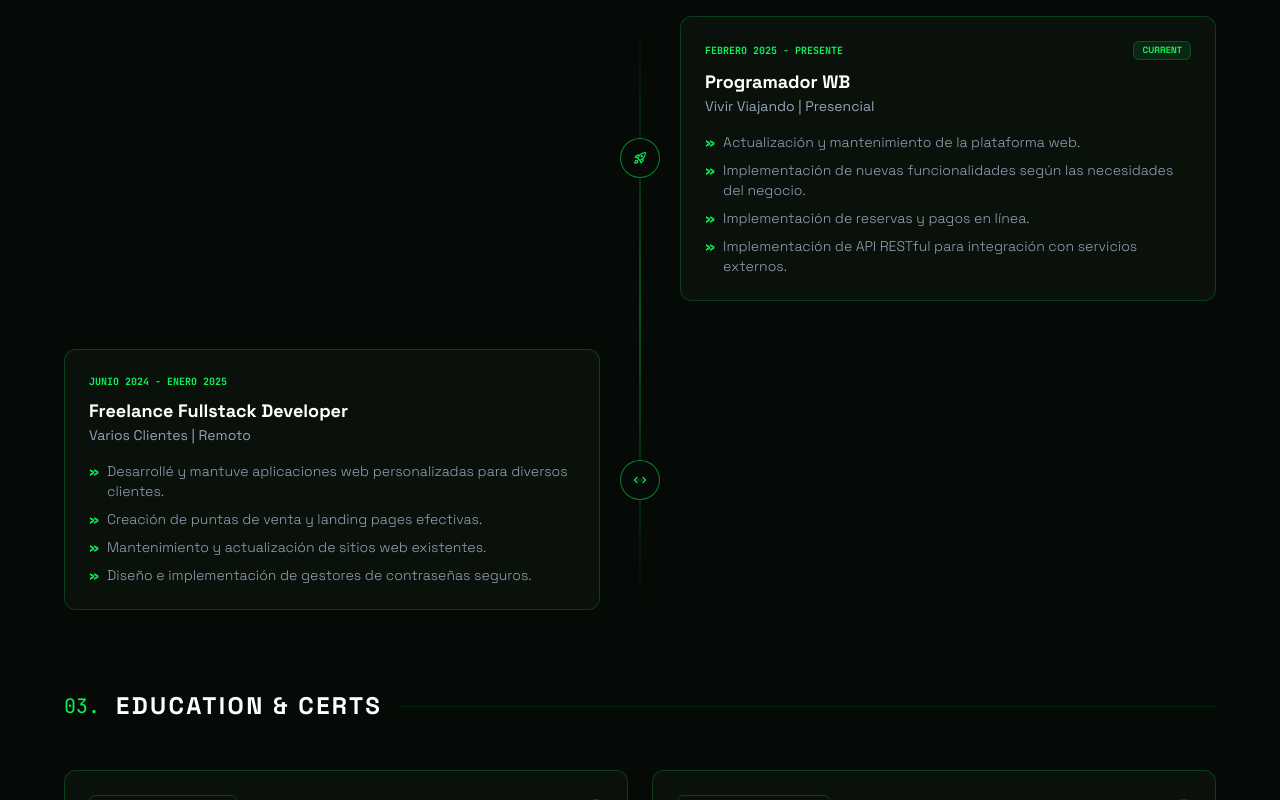
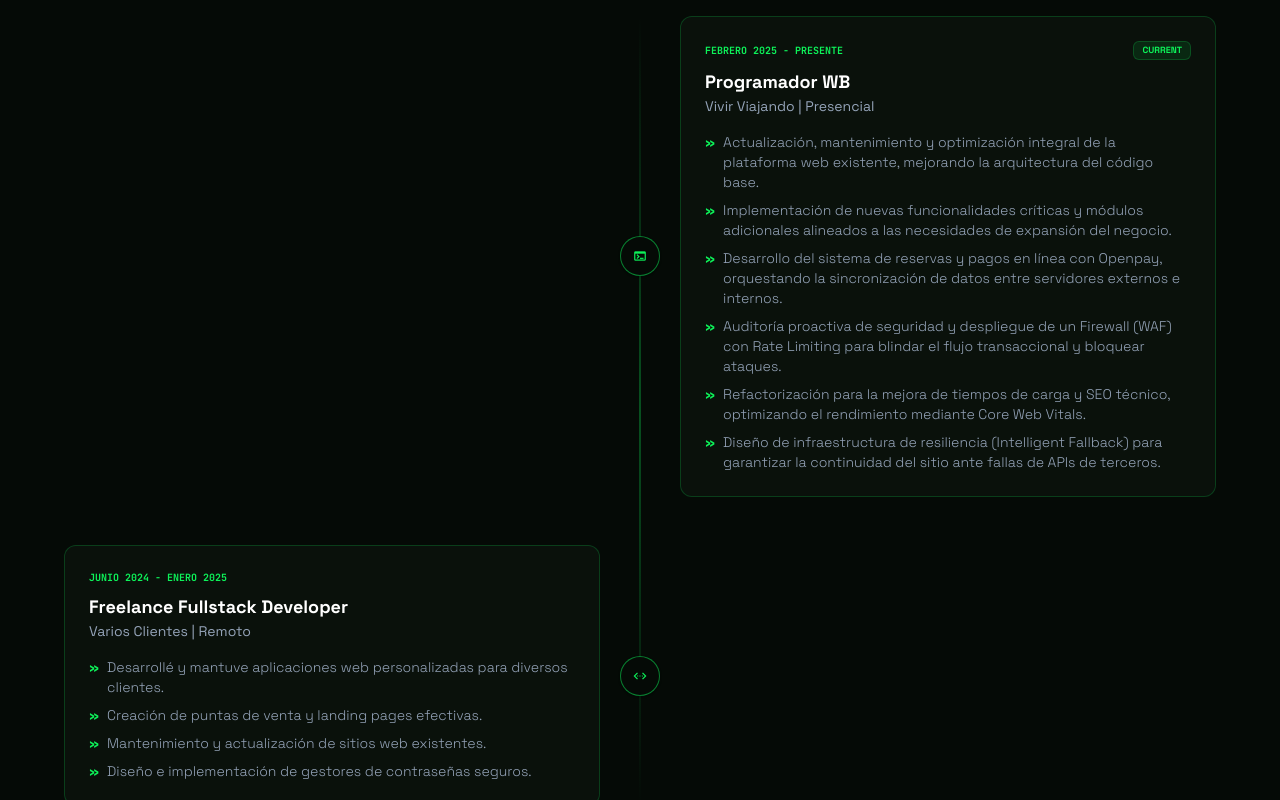
Before and after one commit to KevinGil12C/kevscl.dev, a React (Create React App) app: page /profile in a window 1280 px wide. Shown: the part 1180-1980 px from the top of the page. Built offline with nearby package versions, Linux system fonts and the light colour scheme.

Commit message:
Refactor job details and responsibilities in Profile.jsx
Updated job responsibilities and optimized platform description.

```diff
--- a/src/pages/Profile.jsx
+++ b/src/pages/Profile.jsx
@@ -8,12 +8,14 @@ const Profile = () => {
             title: "Programador WB",
             company: "Vivir Viajando | Presencial",
             current: true,
-            icon: "rocket_launch",
+            icon: "terminal", // O "rocket_launch" si prefieres
             points: [
-                "Actualización y mantenimiento de la plataforma web.",
-                "Implementación de nuevas funcionalidades según las necesidades del negocio.",
-                'Implementación de reservas y pagos en línea.',
-                'Implementación de API RESTful para integración con servicios externos.'
+                "Actualización, mantenimiento y optimización integral de la plataforma web existente, mejorando la arquitectura del código base.",
+                "Implementación de nuevas funcionalidades críticas y módulos adicionales alineados a las necesidades de expansión del negocio.",
+                "Desarrollo del sistema de reservas y pagos en línea con Openpay, orquestando la sincronización de datos entre servidores externos e internos.",
+                "Auditoría proactiva de seguridad y despliegue de un Firewall (WAF) con Rate Limiting para blindar el flujo transaccional y bloquear ataques.",
+                "Refactorización para la mejora de tiempos de carga y SEO técnico, optimizando el rendimiento mediante Core Web Vitals.",
+                "Diseño de infraestructura de resiliencia (Intelligent Fallback) para garantizar la continuidad del sitio ante fallas de APIs de terceros."
             ]
         },
         {
```
